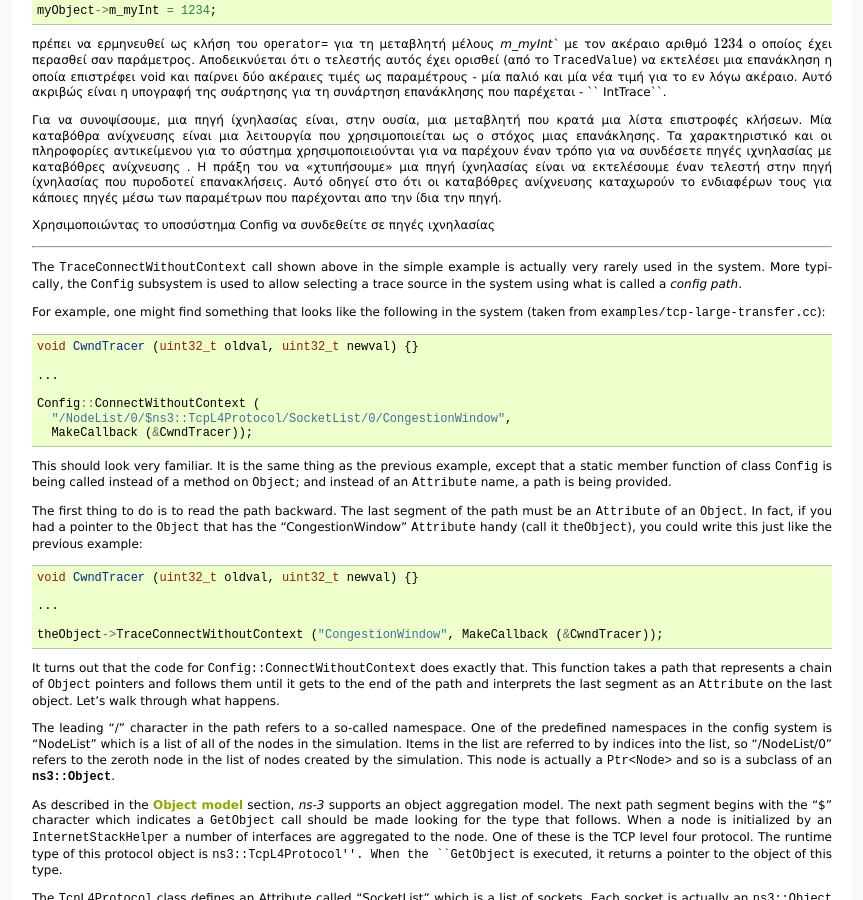
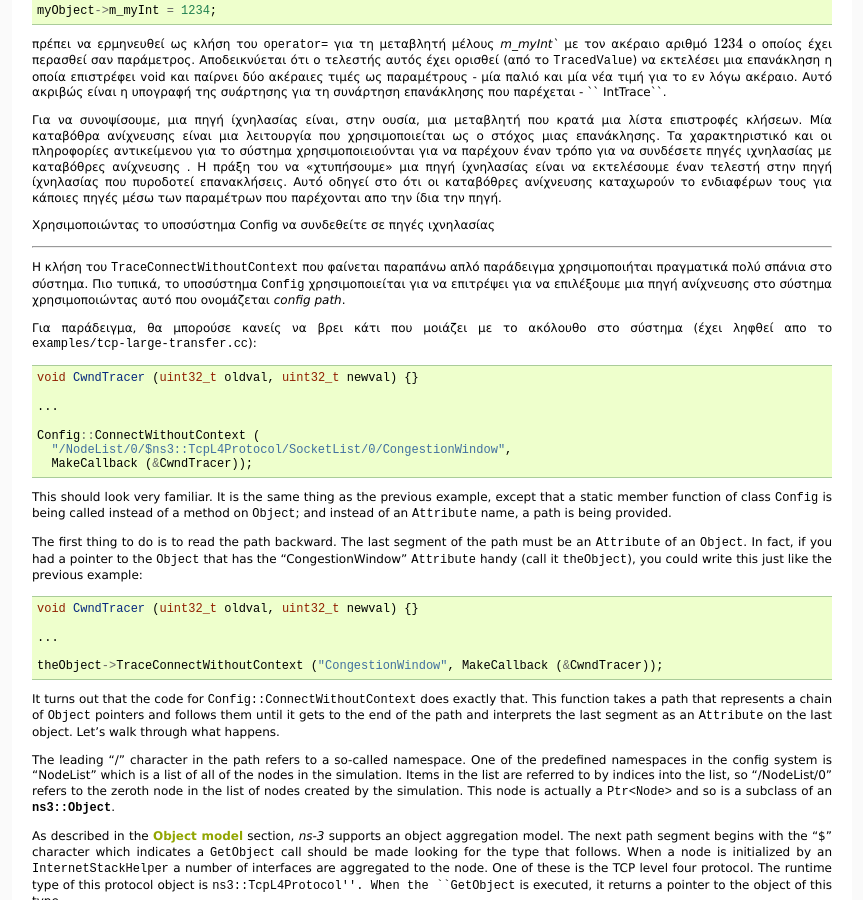
Before and after one commit to maupatras/ns3_team_2B, a Sphinx documentation site: the page built from ns-3.22/doc/manual-gr/source/tracing.rst, in a window 1280 px wide and 900 px high, scrolled down 2727 px. Shown: the whole window, without its empty margins (218-1081 px from the left). Built offline with Sphinx 7.4.7, drawn with Linux system fonts in a browser that asks for light colours; formulas are drawn with MathJax 3; pages that are not in the unit, such as notebooks, are missing from menus.

Commit message:
Update tracing.rst

```diff
--- a/ns-3.22/doc/manual-gr/source/tracing.rst
+++ b/ns-3.22/doc/manual-gr/source/tracing.rst
@@ -425,16 +425,27 @@ plain-old-data (POD). Operator=, operator++, operator--, operator+,
 
 Χρησιμοποιώντας το υποσύστημα Config να συνδεθείτε σε πηγές ιχνηλασίας
 
-++++++++++++++++++++++++++++++++++++++++++++++++++++++++++++++++++++++
+++++++++++++++++++++++++++++++++++++++++++++++++++++++
 
 
-The ``TraceConnectWithoutContext`` call shown above in the simple example is
-actually very rarely used in the system. More typically, the ``Config``
-subsystem is used to allow selecting a trace source in the system using what is
-called a *config path*.
+..
+ The ``TraceConnectWithoutContext`` call shown above in the simple example is
+ actually very rarely used in the system. More typically, the ``Config``
+ subsystem is used to allow selecting a trace source in the system using what is
+ called a *config path*.
 
-For example, one might find something that looks like the following in the
-system (taken from ``examples/tcp-large-transfer.cc``)::
+Η κλήση του ``TraceConnectWithoutContext`` που φαίνεται παραπάνω απλό παράδειγμα
+χρησιμοποιήται πραγματικά πολύ σπάνια στο σύστημα. Πιο τυπικά, το υποσύστημα ``Config``
+χρησιμοποιείται για να επιτρέψει για να επιλέξουμε μια πηγή ανίχνευσης στο σύστημα
+χρησιμοποιώντας αυτό που ονομάζεται *config path*.
+
+..
+ For example, one might find something that looks like the following in the
+ system (taken from ``examples/tcp-large-transfer.cc``)::
+
+Για παράδειγμα, θα μπορούσε κανείς να βρει κάτι που μοιάζει με το ακόλουθο στο
+σύστημα (έχει ληφθεί απο το ``examples/tcp-large-transfer.cc``)::
+
 
   void CwndTracer (uint32_t oldval, uint32_t newval) {}
 
```
